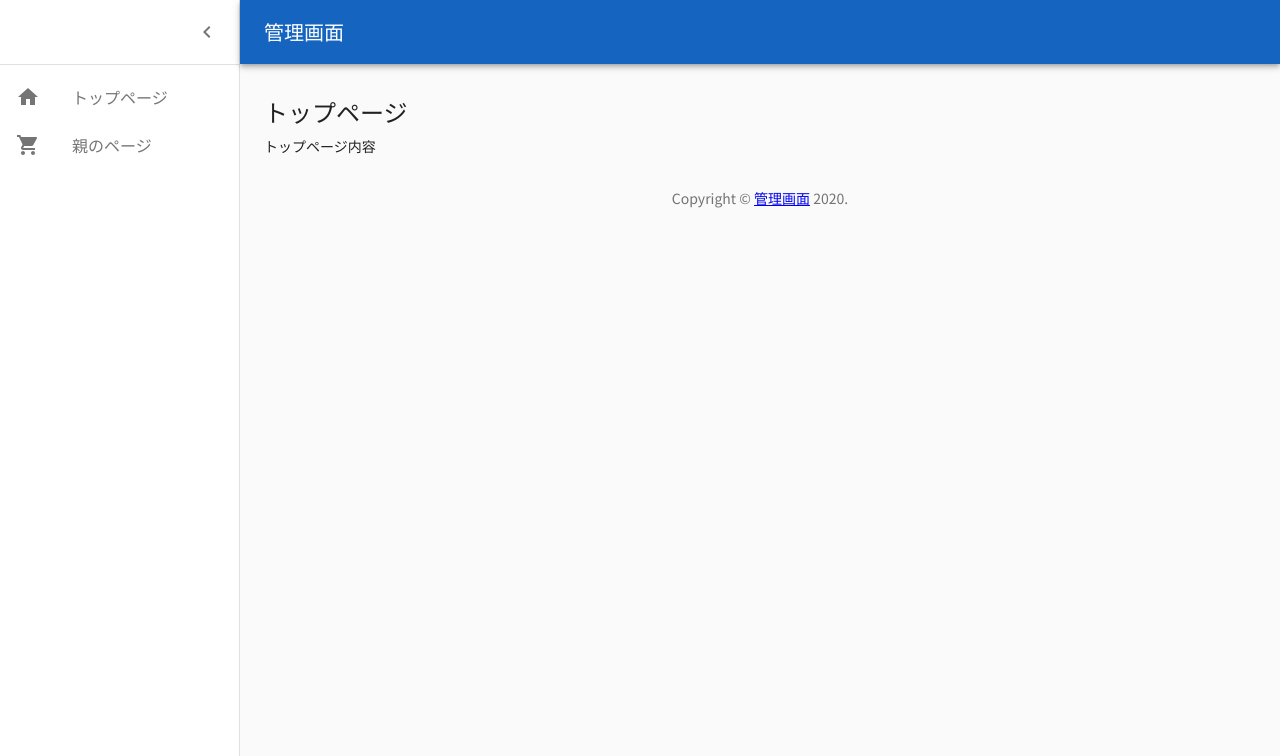
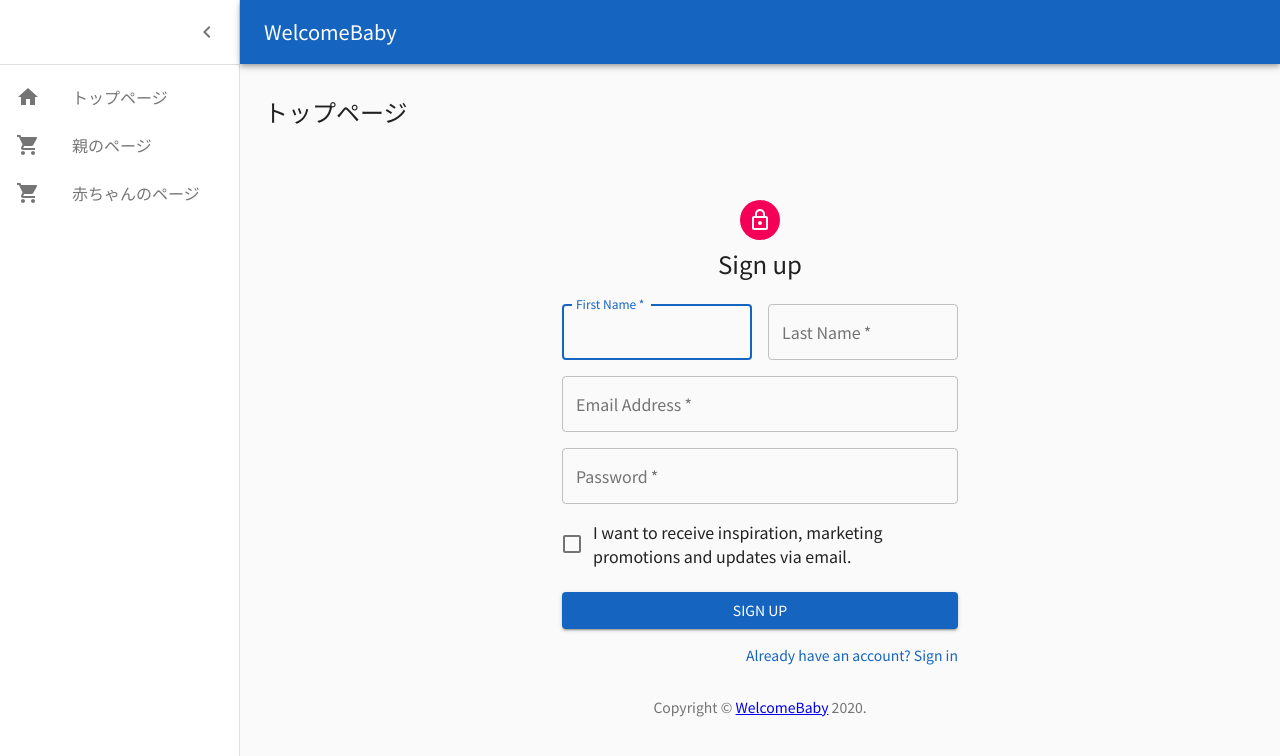
Before and after one commit to terufumi1122/reakot, a React (Create React App) app in the folder frontend/: page / in a window 1280 px wide. Shown: the top 756 px of the page. Built offline with nearby package versions, Linux system fonts and the light colour scheme.

Commit message:
add: React側の管理画面を編集

```diff
--- a/frontend/src/App.tsx
+++ b/frontend/src/App.tsx
@@ -1,6 +1,7 @@
 import React from 'react';
 import { BrowserRouter as Router, Route, Switch } from 'react-router-dom';
 
+import BabiesPage from "./components/pages/BabiesPage"
 import ParentsPage from "./components/pages/ParentsPage"
 import HomePage from "./components/pages/HomePage"
 
@@ -8,8 +9,9 @@
   return (
     <Router>
       <Switch>
+        <Route path="/" component={HomePage} exact />
         <Route path="/parents" component={ParentsPage} exact />
-        <Route path="/" component={HomePage} exact />
+        <Route path="/babies" component={BabiesPage} exact />
       </Switch>
     </Router>
   );
--- /dev/null
+++ b/frontend/src/components/molecules/PostForm.tsx
@@ -0,0 +1,19 @@
+import { Button, FormHelperText } from '@material-ui/core';
+import FormControl from '@material-ui/core/FormControl/FormControl';
+import InputLabel from '@material-ui/core/InputLabel/InputLabel';
+import { Input } from '@material-ui/icons';
+import React from 'react';
+
+interface Prop {
+  columns: any[],
+  data: any[],
+}
+
+function PostForm() {
+  return (
+    <>
+    </>
+  )
+}
+
+export default PostForm
--- /dev/null
+++ b/frontend/src/components/molecules/SignUp.tsx
@@ -0,0 +1,137 @@
+import React from 'react';
+import Avatar from '@material-ui/core/Avatar';
+import Button from '@material-ui/core/Button';
+import CssBaseline from '@material-ui/core/CssBaseline';
+import TextField from '@material-ui/core/TextField';
+import FormControlLabel from '@material-ui/core/FormControlLabel';
+import Checkbox from '@material-ui/core/Checkbox';
+import Link from '@material-ui/core/Link';
+import Grid from '@material-ui/core/Grid';
+import Box from '@material-ui/core/Box';
+import LockOutlinedIcon from '@material-ui/icons/LockOutlined';
+import Typography from '@material-ui/core/Typography';
+import { makeStyles } from '@material-ui/core/styles';
+import Container from '@material-ui/core/Container';
+
+function Copyright() {
+  return (
+    <Typography variant="body2" color="textSecondary" align="center">
+      {'Copyright © '}
+      <Link color="inherit" href="https://material-ui.com/">
+        Your Website
+      </Link>{' '}
+      {new Date().getFullYear()}
+      {'.'}
+    </Typography>
+  );
+}
+
+const useStyles = makeStyles((theme) => ({
+  paper: {
+    marginTop: theme.spacing(8),
+    display: 'flex',
+    flexDirection: 'column',
+    alignItems: 'center',
+  },
+  avatar: {
+    margin: theme.spacing(1),
+    backgroundColor: theme.palette.secondary.main,
+  },
+  form: {
+    width: '100%', // Fix IE 11 issue.
+    marginTop: theme.spacing(3),
+  },
+  submit: {
+    margin: theme.spacing(3, 0, 2),
+  },
+}));
+
+export default function SignUp() {
+  const classes = useStyles();
+
+  return (
+    <Container component="main" maxWidth="xs">
+      <CssBaseline />
+      <div className={classes.paper}>
+        <Avatar className={classes.avatar}>
+          <LockOutlinedIcon />
+        </Avatar>
+        <Typography component="h1" variant="h5">
+          Sign up
+        </Typography>
+        <form className={classes.form} noValidate>
+          <Grid container spacing={2}>
+            <Grid item xs={12} sm={6}>
+              <TextField
+                autoComplete="fname"
+                name="firstName"
+                variant="outlined"
+                required
+                fullWidth
+                id="firstName"
+                label="First Name"
+                autoFocus
+              />
+            </Grid>
+            <Grid item xs={12} sm={6}>
+              <TextField
+                variant="outlined"
+                required
+                fullWidth
+                id="lastName"
+                label="Last Name"
+                name="lastName"
+                autoComplete="lname"
+              />
+            </Grid>
+            <Grid item xs={12}>
+              <TextField
+                variant="outlined"
+                required
+                fullWidth
+                id="email"
+                label="Email Address"
+                name="email"
+                autoComplete="email"
+              />
+            </Grid>
+            <Grid item xs={12}>
+              <TextField
+                variant="outlined"
+                required
+                fullWidth
+                name="password"
+                label="Password"
+                type="password"
+                id="password"
+                autoComplete="current-password"
+              />
+            </Grid>
+            <Grid item xs={12}>
+              <FormControlLabel
+                control={<Checkbox value="allowExtraEmails" color="primary" />}
+                label="I want to receive inspiration, marketing promotions and updates via email."
+              />
+            </Grid>
+          </Grid>
+          <Button
+            type="submit"
+            fullWidth
+            variant="contained"
+            color="primary"
+            className={classes.submit}
+          >
+            Sign Up
+          </Button>
+          <Grid container justify="flex-end">
+            <Grid item>
+              <Link href="#" variant="body2">
+                Already have an account? Sign in
+              </Link>
+            </Grid>
+          </Grid>
+        </form>
+      </div>
+    </Container>
+  );
+}
--- /dev/null
+++ b/frontend/src/components/organisms/Babies.tsx
@@ -0,0 +1,45 @@
+import React, { useState, useEffect } from 'react';
+import axios from 'axios';
+import Table from '../molecules/Table';
+import SignUp from '../molecules/SignUp';
+
+const ENDPOINT = 'http://localhost:8080/api/babies';
+
+const columns = [
+  {title: 'id', field: 'id'},
+  {title: 'メールアドレス', field: 'email'},
+  {title: '親の名前', field: 'name'},
+  {title: 'パスワード', field: 'password'},
+  {title: '性別', field: 'gender'},
+  {title: '誕生日', field: 'birthday'},
+]
+
+export default function Babies() {
+  const [babies, setBabies] = useState([{
+    id: "",
+    email: "",
+    name: "",
+    password: "",
+    gender: "",
+    birthday: "",
+    // insertDatetime: "",
+    // updateDatetime: "",
+    // updateCount: "",
+    // deleteFlg: "",
+  }]);
+
+  useEffect(() => {
+    const fetchData = async () => {
+      const result = await axios(ENDPOINT);
+      setBabies(result.data);
+    };
+    fetchData();
+  }, []);
+
+  return (
+    <>
+      <Table columns={columns} data={babies} />
+      <br/>
+    </>
+  );
+}
--- /dev/null
+++ b/frontend/src/components/pages/BabiesPage.tsx
@@ -0,0 +1,14 @@
+import React from 'react';
+import GenericTemplate from '../templates/GenericTemplate';
+import Babies from '../organisms/Babies'
+import PostForm from '../molecules/PostForm';
+
+function BabiesPage() {
+  return (
+    <GenericTemplate title="Babies Info">
+      <Babies />
+    </GenericTemplate>
+  )
+};
+
+export default BabiesPage;
--- a/frontend/src/components/pages/HomePage.tsx
+++ b/frontend/src/components/pages/HomePage.tsx
@@ -1,10 +1,13 @@
 import React from "react";
+import SignUp from "../molecules/SignUp";
 import GenericTemplate from "../templates/GenericTemplate";
 
 const HomePage: React.FC = () => {
   return (
     <GenericTemplate title="トップページ">
-      <>トップページ内容</>
+      <>
+        <SignUp />
+      </>
     </GenericTemplate>
   )
 };
--- a/frontend/src/components/templates/GenericTemplate.tsx
+++ b/frontend/src/components/templates/GenericTemplate.tsx
@@ -138,7 +138,7 @@
     <Typography variant="body2" color="textSecondary" align="center">
       {"Copyright © "}
       <Link color="inherit" to="/">
-        管理画面
+        WelcomeBaby
       </Link>{" "}
       {new Date().getFullYear()}
       {"."}
@@ -192,7 +192,7 @@
               noWrap
               className={classes.title}
             >
-              管理画面
+              WelcomeBaby
             </Typography>
           </Toolbar>
         </AppBar>
@@ -226,6 +226,14 @@
                 <ListItemText primary="親のページ" />
               </ListItem>
             </Link>
+            <Link to="/babies" className={classes.link}>
+              <ListItem button>
+                <ListItemIcon>
+                  <ShoppingCartIcon />
+                </ListItemIcon>
+                <ListItemText primary="赤ちゃんのページ" />
+              </ListItem>
+            </Link>
           </List>
         </Drawer>
         <main className={classes.content}>
```
Also changed, not shown: 1 other file (tests, documents, lock files or other folders).
